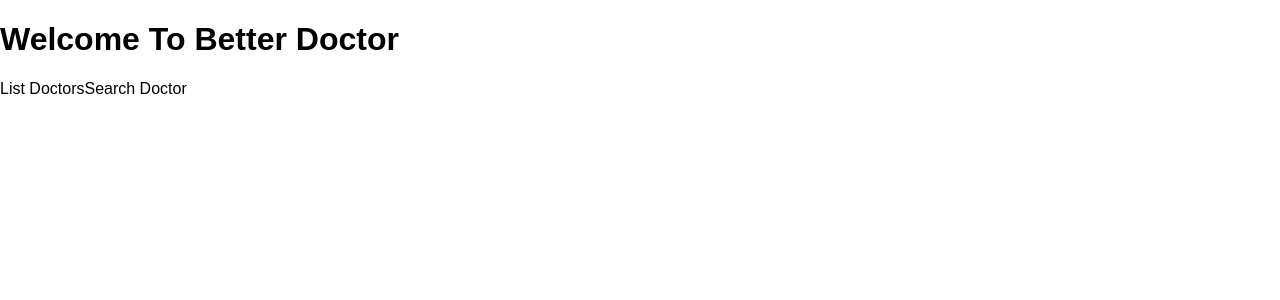
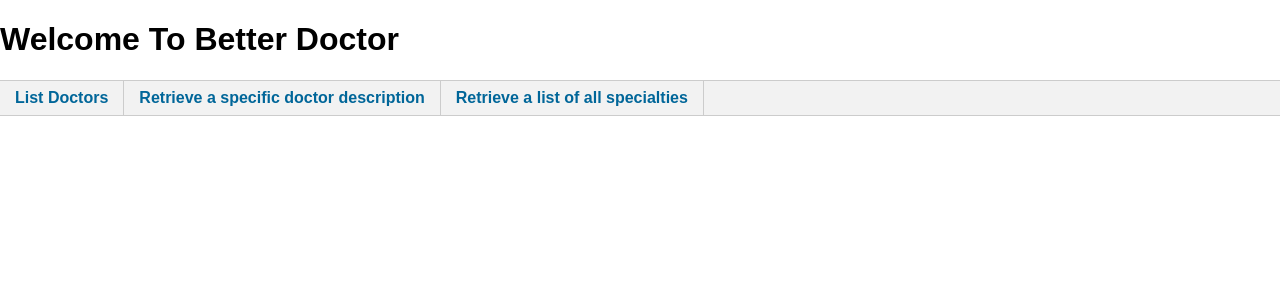
Before and after one commit to MayuriR29/project-better-doctor, a React (Create React App) app: page / in a window 1280 px wide. Shown: the top 300 px of the page. Built offline with nearby package versions, Linux system fonts and the light colour scheme; no server answers.

Commit message:
changes for speciality

```diff
--- a/src/App.js
+++ b/src/App.js
@@ -3,21 +3,22 @@ import "./App.css";
 import DoctorsList from "./DoctorsList";
 import Title from "./Title";
 import SearchDoctor from "./SearchDoctor";
-const NavBar = props => (
-  <div>
-    <a onClick={() => props.loadComponent("listDoctors")}>List Doctors</a>
-    <a onClick={() => props.loadComponent("searchDoctors")}>Search Doctor</a>
-  </div>
-);
+import ListSpecializations from "./ListSpecializations";
+import SearchSpeciality from "./SearchSpeciality";
+import NavBar from "./NavBar";
+
 class App extends Component {
   constructor() {
     super();
     this.state = {
       doctors: [],
       docInfo: null,
-      search_param: "",
-      displayedDoctors: [],
-      componentToDisplay: null
+      searchParm1: "" /*input field value for any search */,
+      searchParm2: "",
+      displayedDoctors: [] /*For selected doctor */,
+      componentToDisplay: null,
+      specializations: [],
+      displaySpecializations: [] /*For selected specializations */
     };
   }
   async componentDidMount() {
@@ -25,64 +26,94 @@ class App extends Component {
       "https://api.betterdoctor.com/2016-03-01/doctors?location=37.773%2C-122.413%2C100&user_location=37.773%2C-122.413&skip=0&limit=10&user_key=af3d0bd374eed3c44178f50e9c32b68c"
     );
     const doctors = await response.json();
+    const response1 = await fetch(
+      "https://api.betterdoctor.com/2016-03-01/specialties?user_key=af3d0bd374eed3c44178f50e9c32b68c"
+    );
+    const specializations = await response1.json();
     this.setState({
       doctors: doctors.data,
-      displayedDoctors: []
+      displayedDoctors: [],
+      specializations: specializations.data,
+      displaySpecializations: []
     });
   }
-  handleSearch = () => {
-    console.log("in handleSearch", this.state.search_param);
-    const nameSearch = this.state.search_param;
-    //  filter list of doctors by search_param
+  handleDoctorSearch = () => {
+    const nameSearch = this.state.searchParm1;
+    /*filter list of doctors by searchParm1*/
     const filterByName = nameSearch => {
       return this.state.doctors.filter(
         obj => obj.profile.first_name === nameSearch
       );
     };
     const result = filterByName(nameSearch);
-    console.log(result);
     // setState on displayedDoctors
     this.setState({
       displayedDoctors: result
     });
   };
   handleInputChange = event => {
+    /*function onchange of value for doctor search */
     const valueOfInput = event.target.value;
     this.setState({
-      search_param: valueOfInput
+      searchParm1: valueOfInput
     });
   };
   loadComponent = componentName => {
+    /*setstate of  componentToDisplay to render*/
     this.setState({
       componentToDisplay: componentName
+    });
+  };
+  handleSpecialityChange = event => {
+    /*function onchange of value for speciality search */
+    const valueOfInput = event.target.value;
+    this.setState({
+      searchParm2: valueOfInput
+    });
+  };
+  handleSpecialitySearch = () => {
+    const valueSpeciality = this.state.searchParm2;
+    this.setState({
+      searchParm2: valueSpeciality
+    });
+    /*filter list of speciality by searchParm2*/
+    const searchResult = specialitySearch => {
+      return this.state.specializations.filter(obj =>
+        obj.name.includes(valueSpeciality)
+      );
+    };
+    const result = searchResult(valueSpeciality);
+    this.setState({
+      displaySpecializations: result
     });
   };
   render() {
     return (
       <div>
         <Title />
-        <NavBar loadComponent={this.loadComponent} />
-
-        {/* <input
-          type="text"
-          placeholder="Doctor name"
-          value={this.state.search_param}
-          onChange={this.handleInputChange}
-        />
-        <button onClick={this.handleSearch}>Search Doctor</button> */}
+        <NavBar loadComponent={(this.loadComponent)} />
         {this.state.componentToDisplay === "listDoctors" && (
           <DoctorsList list={this.state.doctors} />
         )}
         {this.state.componentToDisplay === "searchDoctors" && (
           <div>
             <SearchDoctor
-            inputValue={this.state.search_param}
-            inputChange={this.handleInputChange}
-            clickSearch={this.handleSearch}
-          />
-          <DoctorsList list={this.state.displayedDoctors}/>
+              inputValue={this.state.searchParm1}
+              inputChange={this.handleInputChange}
+              clickSearch={this.handleDoctorSearch}
+            />
+            <DoctorsList list={this.state.displayedDoctors} />
           </div>
-
+        )}
+        {this.state.componentToDisplay === "searchSpecific" && (
+          <div>
+            <SearchSpeciality
+              inputValue={this.state.searchParm2}
+              inputChange={this.handleSpecialityChange}
+              clickSearch={this.handleSpecialitySearch}
+            />
+            <ListSpecializations listSpec={this.state.displaySpecializations} />
+          </div>
         )}
       </div>
     );
--- /dev/null
+++ b/src/ListSpecializations.js
@@ -0,0 +1,15 @@
+import React from 'react';
+const ListSpecializations=(props)=>{
+    return(
+        <div>
+        <ul>
+           {
+            props.listSpec.map((specialties,index)=>{
+                return <li key={index}> {specialties.name}</li>
+            })
+           }
+        </ul>
+        </div>
+    )
+}
+export default ListSpecializations;
--- /dev/null
+++ b/src/NavBar.js
@@ -0,0 +1,21 @@
+import React from 'react';
+const NavBar = (props) => (
+    <div>
+      <ul id="nav">
+        <li>
+          <a onClick={() => props.loadComponent("listDoctors")}>List Doctors</a>
+        </li>
+        <li>
+          <a onClick={() => props.loadComponent("searchDoctors")}>
+            Retrieve a specific doctor description
+          </a>
+        </li>
+        <li>
+          <a onClick={() => props.loadComponent("searchSpecific")}>
+            Retrieve a list of all specialties
+          </a>
+        </li>
+      </ul>
+    </div>
+  );
+  export default NavBar;
--- /dev/null
+++ b/src/SearchSpeciality.js
@@ -0,0 +1,14 @@
+import React from 'react';
+const SearchSpeciality=(props)=>{
+    return (
+        <div>
+        <input type="text"
+        placeholder="Speciality Name"
+        value={props.inputValue}
+        onChange={props.inputChange}
+        />
+        <button onClick={props.clickSearch}>Search Specialiality</button>
+        </div>
+    )
+}
+export default SearchSpeciality;
--- a/src/index.css
+++ b/src/index.css
@@ -3,3 +3,32 @@ body {
   padding: 0;
   font-family: sans-serif;
 }
+
+#nav {
+  width: 100%;
+  float: left;
+  margin: 0 0 3em 0;
+  padding: 0;
+  list-style: none;
+  background-color: #f2f2f2;
+  border-bottom: 1px solid #ccc;
+  border-top: 1px solid #ccc;
+}
+
+#nav li {
+  float: left;
+}
+
+#nav li a {
+  display: block;
+  padding: 8px 15px;
+  text-decoration: none;
+  font-weight: bold;
+  color: #069;
+  border-right: 1px solid #ccc;
+}
+
+#nav li a:hover {
+  color: #c00;
+  background-color: #fff;
+}
```
Also changed, not shown: src/SearchDoctor.js (+11 -12 lines).
